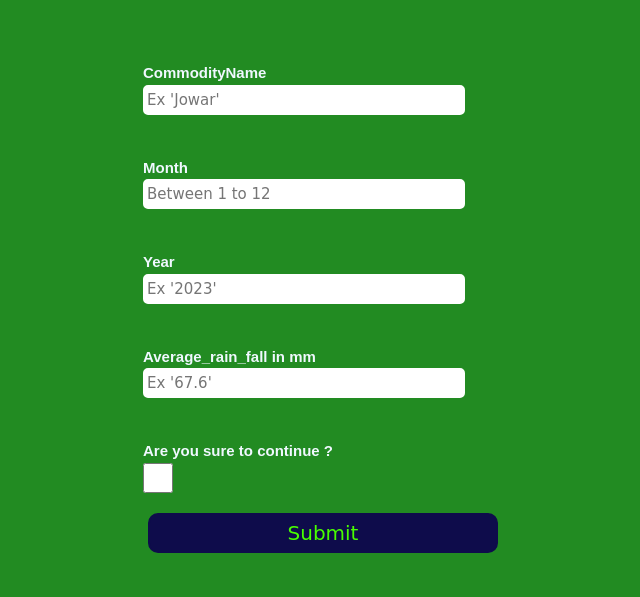
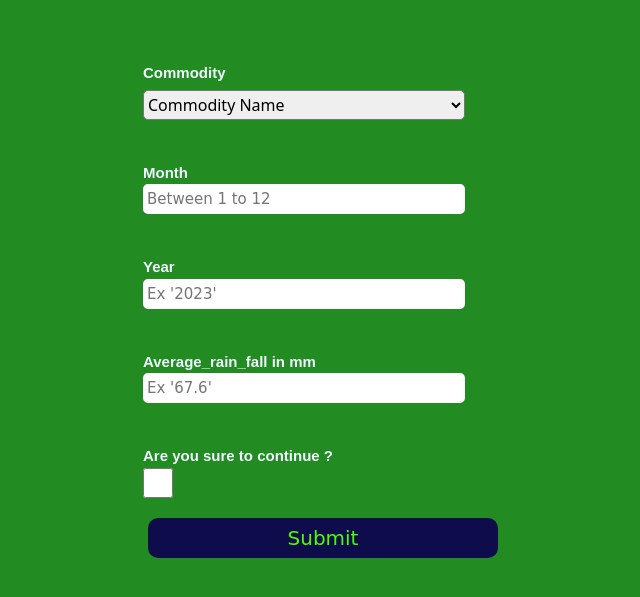
Before and after one commit to vaibhavzendage28/Kisan-Dhan, a Flask app: page /predict in a window 1280 px wide. Shown: the part 70-667 px from the top of the page, without its empty margins (267-907 px from the left). Run offline with Flask 3, Linux system fonts and the light colour scheme; parts of the project's set-up code (start-up, migrations or seed data) failed here and were passed over; some libraries are stand-ins or nearby versions.

Commit message:
Update predict.html

```diff
--- a/src/templates/predict.html
+++ b/src/templates/predict.html
@@ -42,13 +42,20 @@
 
     <div class="form">
         <form action="/result" method="post">
-        <div class="formcontent">
-            <label for="commodityname">CommodityName</label>
-            <input name="commodityname" type="text" placeholder="Ex 'Jowar'">
+       <div class="formcontent">
+        <label for="commodityname">Commodity</label>
+          <select name="commodityname" required>
+            <option value="">Commodity Name</option>
+            <option value="Jowar">Jowar</option>
+            <option value="Wheat">Wheat</option>
+            <option value="Bajra">Bajra</option>
+            <option value="Sugarcane">Sugarcane</option>
+            <option value="Cotton">Cotton</option>
+          </select>
         </div>
         <div class="formcontent">
             <label for="month">Month</label>
-            <input name="month" type="number" placeholder="Between 1 to 12">
+            <input name="month" type="number" placeholder="Between 1 to 12" required>
         </div>
         <div class="formcontent">
             <label for="year">Year</label>
@@ -56,7 +63,7 @@
         </div>
         <div class="formcontent">
             <label for="average_rain_fall">Average_rain_fall in mm</label>
-            <input name="average_rain_fall" type="number" step="any" placeholder="Ex '67.6'">
+            <input name="average_rain_fall" type="number" step="any" placeholder="Ex '67.6'" required>
         </div>
 
         <div class="formcontent">
```
